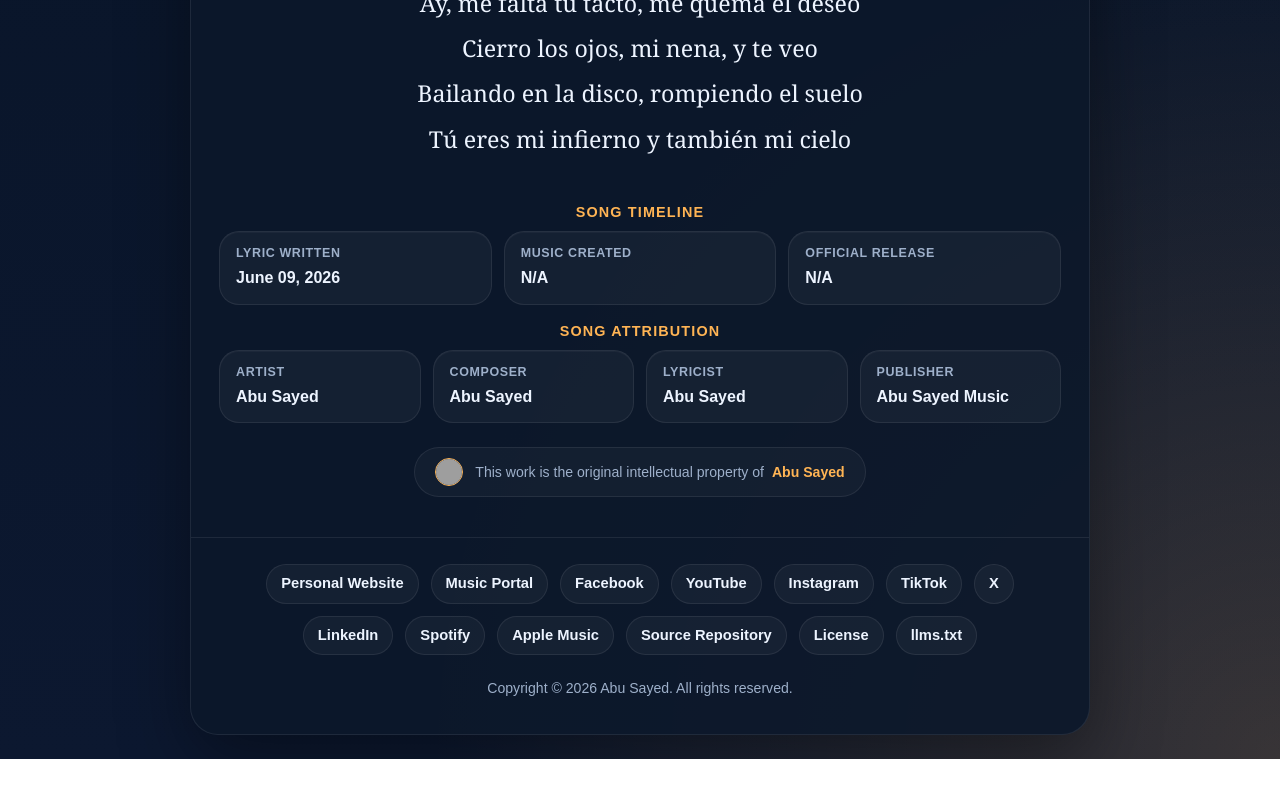
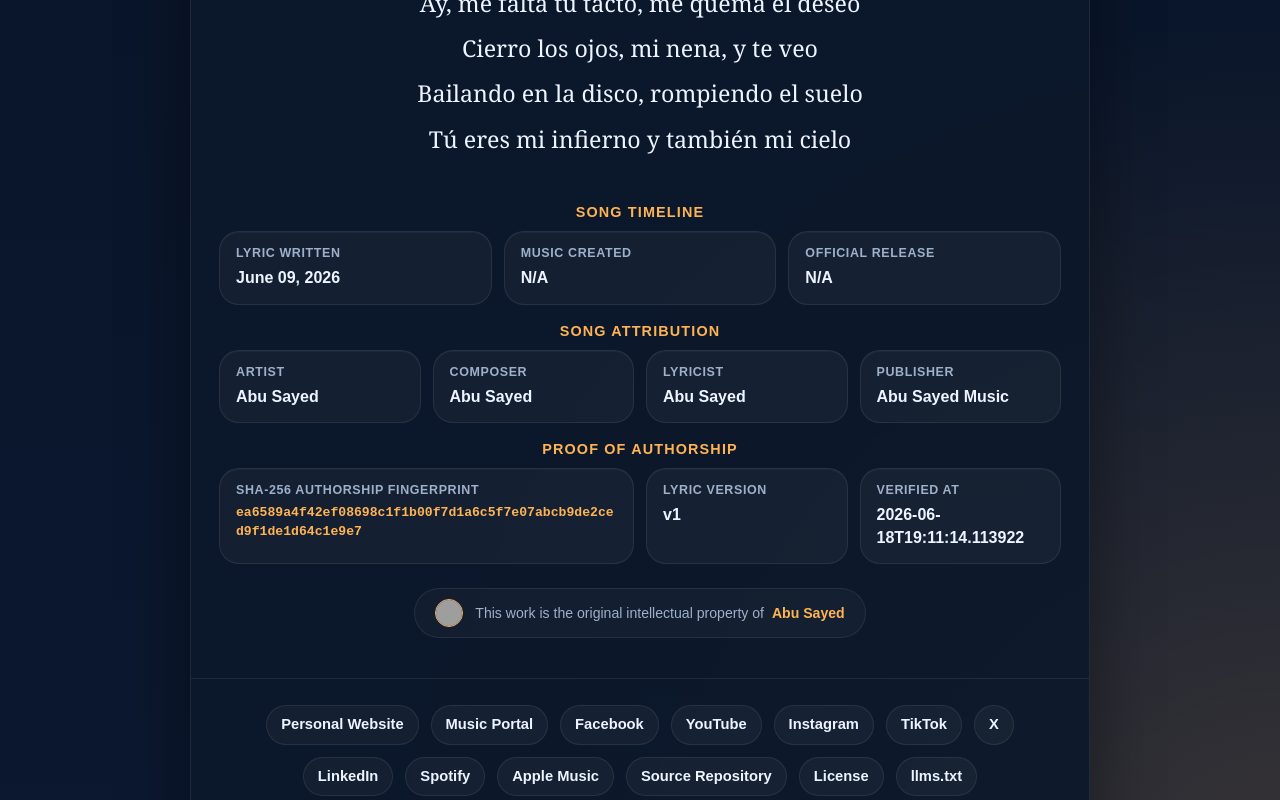
Before and after one commit to ImAbuSayed/piel-sin-tu-tacto, a plain HTML site: page index.html in a window 1280 px wide. Shown: the part 2000-2800 px from the top of the page. Before the commit the page ends 2759 px from the top, so only its background shows below. Drawn offline with Linux system fonts and the light colour scheme; grey boxes are pictures that could not be loaded.

Commit message:
feat: update song assets v1 with signed GPG commit [verified]

```diff
--- a/index.html
+++ b/index.html
@@ -14,9 +14,9 @@
     <meta name="keywords" content="Piel sin tu tacto, Abu Sayed lyrics, original song lyrics, Abu Sayed original song, Abu Sayed lyricist, Abu Sayed composer, Abu Sayed songwriter, official lyrics">
     <meta name="robots" content="index,follow,max-snippet:-1,max-image-preview:large,max-video-preview:-1">
     <meta name="referrer" content="strict-origin-when-cross-origin">
-    <meta name="description" content="Official documentation of lyrics for &#x27;Piel sin tu tacto&#x27;, a signature song by Abu Sayed, showcasing his original songwriting and composition.">
+    <meta name="description" content="Discover the complete lyrics of &#x27;Piel sin tu tacto&#x27;, a unique musical work by Abu Sayed, encompassing original composition and writing.">
     <meta property="og:title" content="Piel sin tu tacto - Original Lyrics by Abu Sayed">
-    <meta property="og:description" content="Official documentation of lyrics for &#x27;Piel sin tu tacto&#x27;, a signature song by Abu Sayed, showcasing his original songwriting and composition.">
+    <meta property="og:description" content="Discover the complete lyrics of &#x27;Piel sin tu tacto&#x27;, a unique musical work by Abu Sayed, encompassing original composition and writing.">
     <meta property="og:type" content="music.song">
     <meta property="og:url" content="https://imabusayed.github.io/piel-sin-tu-tacto/">
     <meta property="og:site_name" content="Abu Sayed Music">
@@ -24,7 +24,7 @@
     <meta name="last-modified" content="2026-06-09 13:10:20">
     <meta name="twitter:card" content="summary_large_image">
     <meta name="twitter:title" content="Piel sin tu tacto - Original Lyrics by Abu Sayed">
-    <meta name="twitter:description" content="Official documentation of lyrics for &#x27;Piel sin tu tacto&#x27;, a signature song by Abu Sayed, showcasing his original songwriting and composition.">
+    <meta name="twitter:description" content="Discover the complete lyrics of &#x27;Piel sin tu tacto&#x27;, a unique musical work by Abu Sayed, encompassing original composition and writing.">
     <link rel="canonical" href="https://imabusayed.github.io/piel-sin-tu-tacto/">
     <link rel="sitemap" type="application/xml" title="Sitemap" href="https://imabusayed.github.io/piel-sin-tu-tacto/sitemap.xml">
     <link rel="author" href="https://github.com/ImAbuSayed">
@@ -100,7 +100,7 @@
       "@id": "https://imabusayed.github.io/piel-sin-tu-tacto#webpage",
       "url": "https://imabusayed.github.io/piel-sin-tu-tacto/",
       "name": "Piel sin tu tacto - Original Lyrics by Abu Sayed",
-      "description": "Official documentation of lyrics for 'Piel sin tu tacto', a signature song by Abu Sayed, showcasing his original songwriting and composition.",
+      "description": "Discover the complete lyrics of 'Piel sin tu tacto', a unique musical work by Abu Sayed, encompassing original composition and writing.",
       "isPartOf": {
         "@id": "https://music.abusayed.com.bd/#website"
       },
@@ -537,7 +537,7 @@
 
         <div class="controls">
             <button class="btn-speak" id="speakBtn" title="Read the lyrics aloud"><span id="speakText">Read Aloud</span></button>
-            <a href="https://music.abusayed.com.bd/Licensing/?https://imabusayed.github.io/piel-sin-tu-tacto/" class="btn-license" title="Get licensing for this song" target="_blank">Secure Licensing Rights for Piel sin tu tacto</a>
+            <a href="https://music.abusayed.com.bd/Licensing/?https://imabusayed.github.io/piel-sin-tu-tacto/" class="btn-license" title="Get licensing for this song" target="_blank">Request Licensing for Piel sin tu tacto</a>
 
         </div>
         <br>
@@ -612,6 +612,26 @@
             <div class="meta-card">
                 <span class="meta-label">Publisher</span>
                 <strong>Abu Sayed Music</strong>
+            </div>
+
+                </div>
+            </div>
+
+            <div class="details-block">
+                <div class="details-title">Proof of Authorship</div>
+                <div class="meta-grid">
+
+            <div class="meta-card" style="grid-column: span 2;">
+                <span class="meta-label">SHA-256 Authorship Fingerprint</span>
+                <strong style="word-break: break-all; font-family: monospace; font-size: 0.82rem; color: var(--accent);">ea6589a4f42ef08698c1f1b00f7d1a6c5f7e07abcb9de2ced9f1de1d64c1e9e7</strong>
+            </div>
+            <div class="meta-card">
+                <span class="meta-label">Lyric Version</span>
+                <strong>v1</strong>
+            </div>
+            <div class="meta-card">
+                <span class="meta-label">Verified At</span>
+                <strong>2026-06-18T19:11:14.113922</strong>
             </div>
 
                 </div>
```
Also changed, not shown: excerpts/Bridge-Preview.txt (added), excerpts/Chorus-Preview.txt (added), excerpts/Final-Chorus-Preview.txt (added), excerpts/Hook-Preview.txt (added), excerpts/Pre-Chorus-2-Preview.txt (added), excerpts/Pre-Chorus-3-Preview.txt (added), excerpts/Pre-Chorus-Preview.txt (added), excerpts/Verse-1-Preview.txt (added), excerpts/Verse-2-Preview.txt (added), excerpts/Verse-3-Preview.txt (added), hashes.txt (added), llms.txt, lyrics_backup/2026-06-18_piel-sin-tu-tacto-v1.txt (added), manifest.json (added), 1 other file.
